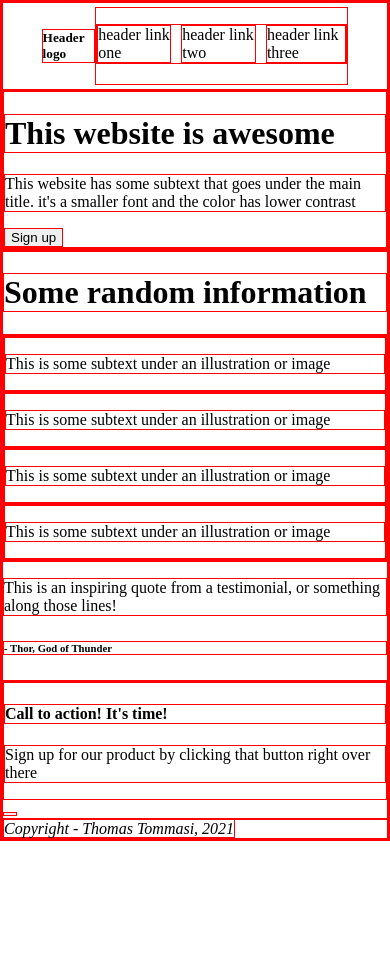
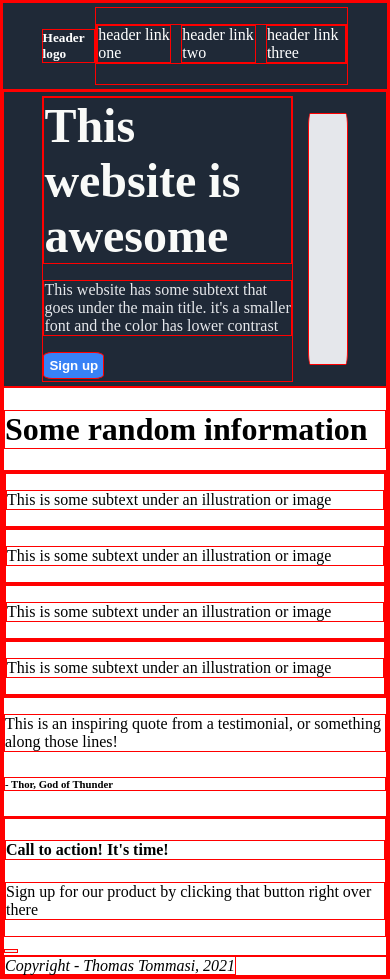
Before and after one commit to T-Tommasi/Landing-page, a plain HTML site: page index.html in a window 390 px wide. Before the commit the page ends 844 px from the top, so only its background shows below. Drawn offline with Linux system fonts and the light colour scheme.

Commit message:
(feat) - styled second part of <header>
Added styling for header and relative img
Added display: flex for succesive elements and styled for responsive
design

```diff
--- a/index.html
+++ b/index.html
@@ -21,11 +21,12 @@
 
     <div>
         <div class="headerText">
-            <h1>This website is awesome</h1>
-            <p>This website has some subtext that goes under the main title. it's a smaller font and the color has lower contrast</p>
-            <button>Sign up</button>
+            <div class="text">
+                <h1>This website is awesome</h1>
+                <p>This website has some subtext that goes under the main title. it's a smaller font and the color has lower contrast</p>
+                <button>Sign up</button>
+            </div>
             <div class="square"></div>
-        </div>
     </div>
 
     <div class="central">
--- a/style.css
+++ b/style.css
@@ -14,6 +14,8 @@ body {
     align-content: center;
     justify-content: space-between;
     padding: 1% 10%;
+    background-color: #1F2937;
+    color: white;
 }
 
 .header ul {
@@ -24,3 +26,43 @@ body {
     gap: 10px;
     padding: 0;
 }
+
+.headerText {
+    display: flex;
+    padding: 1% 10%;
+    background-color: #1F2937;
+    color: #e5e7eb;
+    gap: 15px;
+    align-items: center;
+    justify-content: center;
+}
+
+.text {
+    display: flex;
+    flex-direction: column;
+}
+
+.headerText h1 {
+    color: #F9FAf8;
+    font-size: 48px;
+    font-weight: bold;
+    margin: 0;
+}
+
+.headerText button {
+    margin-bottom: 1%;
+    background-color: #3882F6;
+    border-radius: 15%;
+    padding: 5px;
+    color: white;
+    font-weight: bold;
+    max-width: fit-content;
+}
+
+.headerText .square {
+    width: 35%;
+    height: 250px;
+    max-width: 40%;
+    background-color: #e5e7eb;
+    border-radius: 6%;
+}
```
